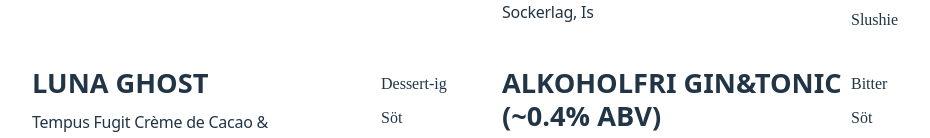
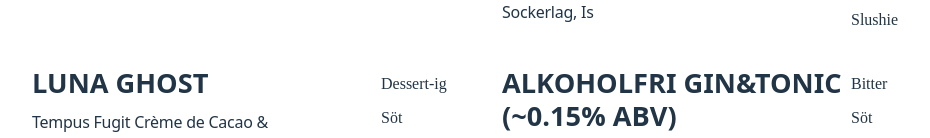
Before and after one commit to JoelYourstone/yourstone.bar, a React (Vite) app: page /fager in a window 1280 px wide. Shown: the part 629-767 px from the top of the page, without its empty margins (158-1088 px from the left). Built offline with nearby package versions, Linux system fonts and the light colour scheme; a web font is replaced by a local one.

Commit message:
Update fager.ts
uppdaterade alkohol napkinmath för gt

```diff
--- a/src/drink-lists/fager.ts
+++ b/src/drink-lists/fager.ts
@@ -25,7 +25,7 @@
       ingredients: ["Tempus Fugit Crème de Cacao & Crème de Banane", "El Dorado 8 year (Guyana)", "Soja- eller havregrädde", "Bitter Truth Spiced Chocolate Bitters", "Muskot"]
   },
   {
-      name: "Alkoholfri Gin&Tonic (~0.4% ABV)",
+      name: "Alkoholfri Gin&Tonic (~0.15% ABV)",
       keywords: ["Bitter", "Söt", "Frisk"],
       ingredients: ["Hemgjord Gin Tincture på Stjernsunds Navy Gin", "Tonic Water", "Limeklyfta"]
   },
```
